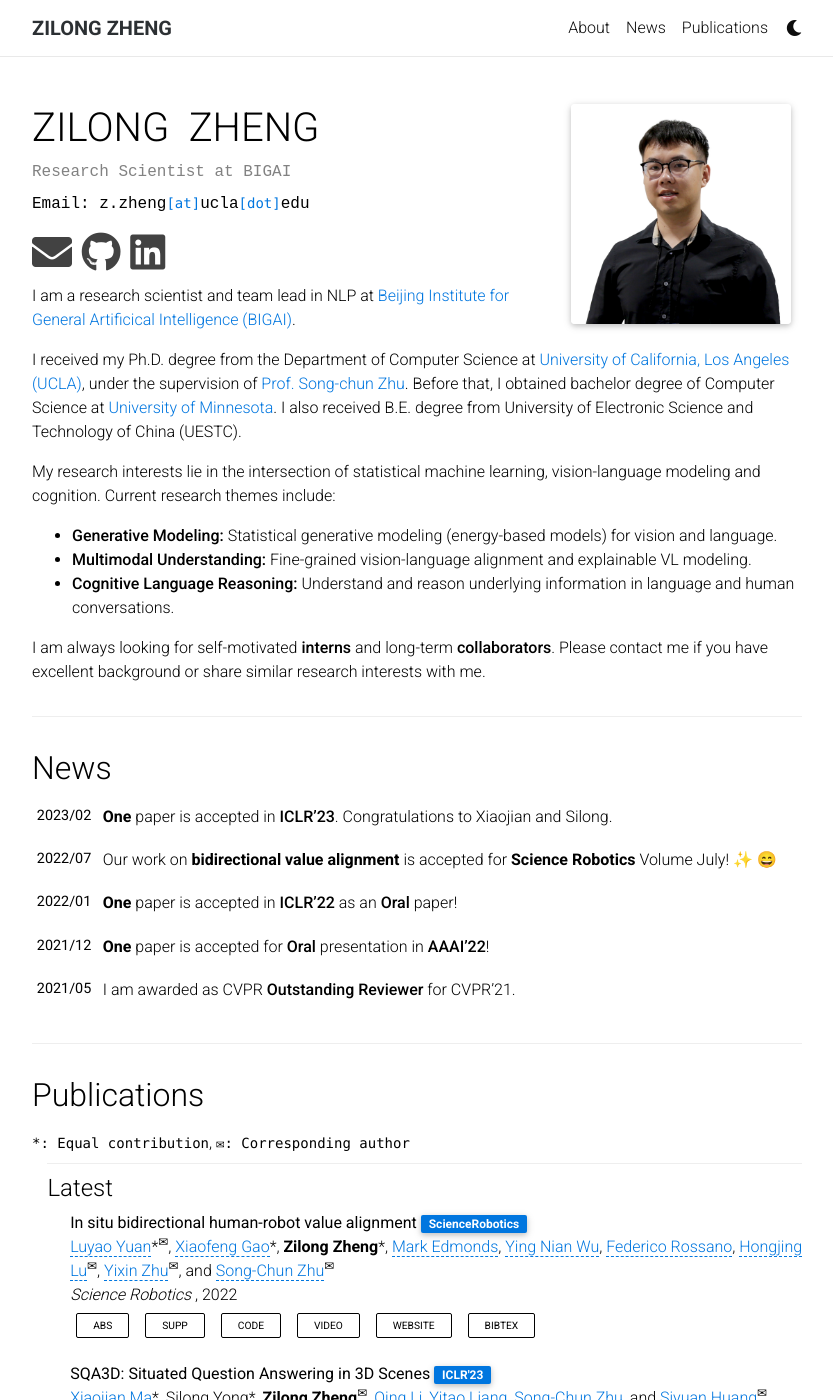
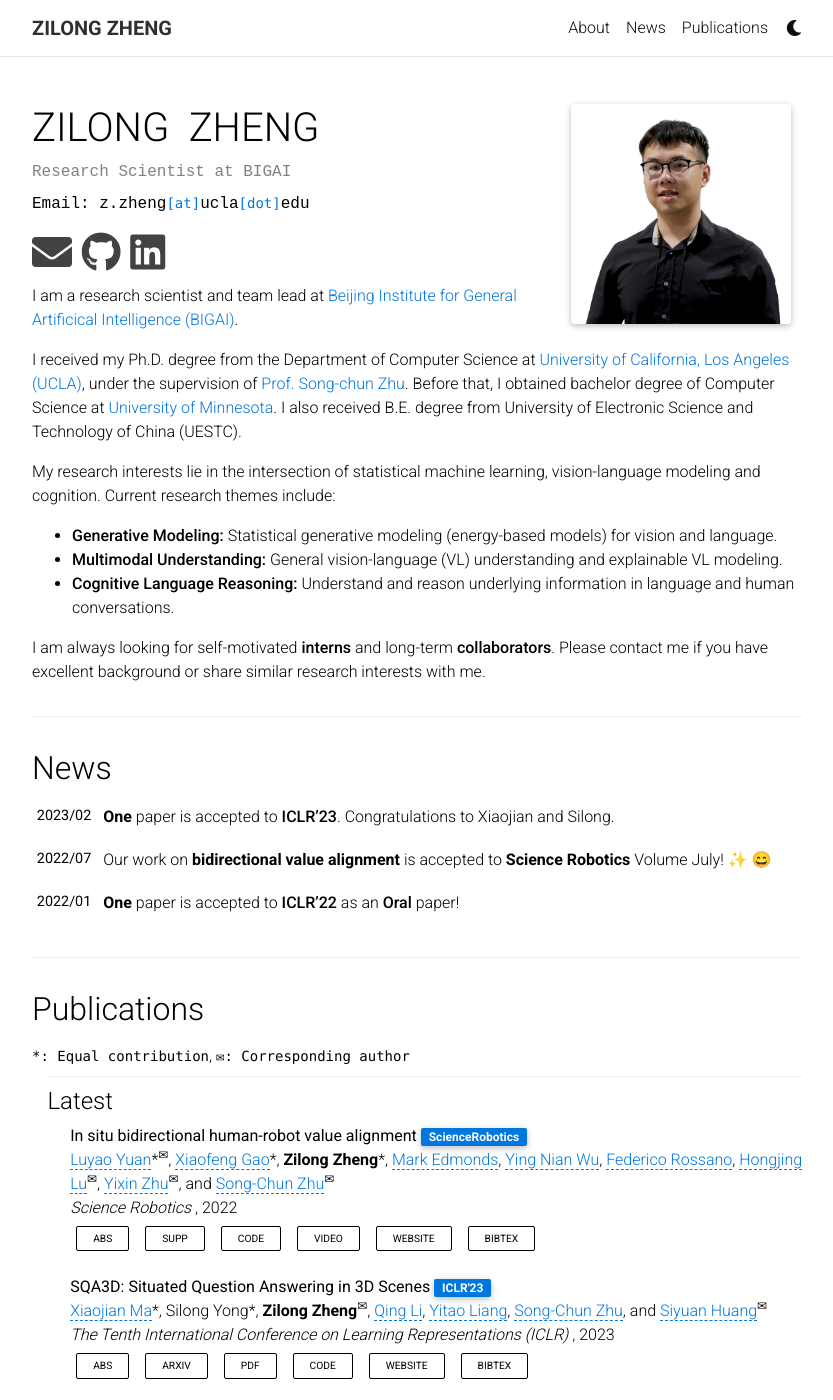
Before and after one commit to zilongzheng/zilongzheng.github.io, a Jekyll site: the page built from index.md, in a window 1280 px wide and 1400 px high. Shown: the whole window, without its empty margins (223-1056 px from the left). Built offline with Jekyll 4.4.1, drawn with Linux system fonts in a browser that asks for light colours; nearby versions of some CDN libraries; emoji names are drawn with the system emoji font; a style sheet for code colours, icons or effects is not loaded.

Commit message:
update news

```diff
--- a/_includes/news.html
+++ b/_includes/news.html
@@ -3,7 +3,7 @@
   {% if site.news  %}
     <div class="table-responsive">
       <table class="table table-sm table-borderless">
-      {% assign news = site.news | reverse %}
+      {% assign news = site.news | sort: "date" | reverse %}
       {% for item in news limit: site.news_limit %}
         <tr>
           <th scope="row">{{ item.date | date: "%Y/%m" }}</th>
--- a/index.md
+++ b/index.md
@@ -15,13 +15,13 @@ selected_papers: true # includes a list of papers marked as "selected={true}"
 social: true  # includes social icons at the bottom of the page
 
 ---
-I am a research scientist and team lead in NLP at [Beijing Institute for General Artificical Intelligence (BIGAI)](https://bigai.ai/).
+I am a research scientist and team lead at [Beijing Institute for General Artificical Intelligence (BIGAI)](https://bigai.ai/).
 
 I received my Ph.D. degree from the Department of Computer Science at [University of California, Los Angeles (UCLA)](https://www.cs.ucla.edu/), under the supervision of [Prof. Song-chun Zhu](http://www.stat.ucla.edu/~sczhu/). Before that, I obtained bachelor degree of Computer Science at [University of Minnesota](https://twin-cities.umn.edu/). I also received B.E. degree from University of Electronic Science and Technology of China (UESTC).
 
 My research interests lie in the intersection of statistical machine learning, vision-language modeling and cognition. Current research themes include:
 - **Generative Modeling:** Statistical generative modeling (energy-based models) for vision and language.
-- **Multimodal Understanding:** Fine-grained vision-language alignment and explainable VL modeling.
+- **Multimodal Understanding:** General vision-language (VL) understanding and explainable VL modeling.
 - **Cognitive Language Reasoning:** Understand and reason underlying information in language and human conversations.
 
 I am always looking for self-motivated **interns** and long-term **collaborators**. Please contact me if you have excellent background or share similar research interests with me.
```
Also changed, not shown: _news/announcement_1.md (deleted, +0 -7 lines), _news/announcement_2.md (deleted, +0 -7 lines), _news/announcement_3.md (deleted, +0 -7 lines), _news/announcement_4.md (+1 -1 lines), _news/announcement_5.md (+1 -1 lines), _news/announcement_6.md (+1 -1 lines).
